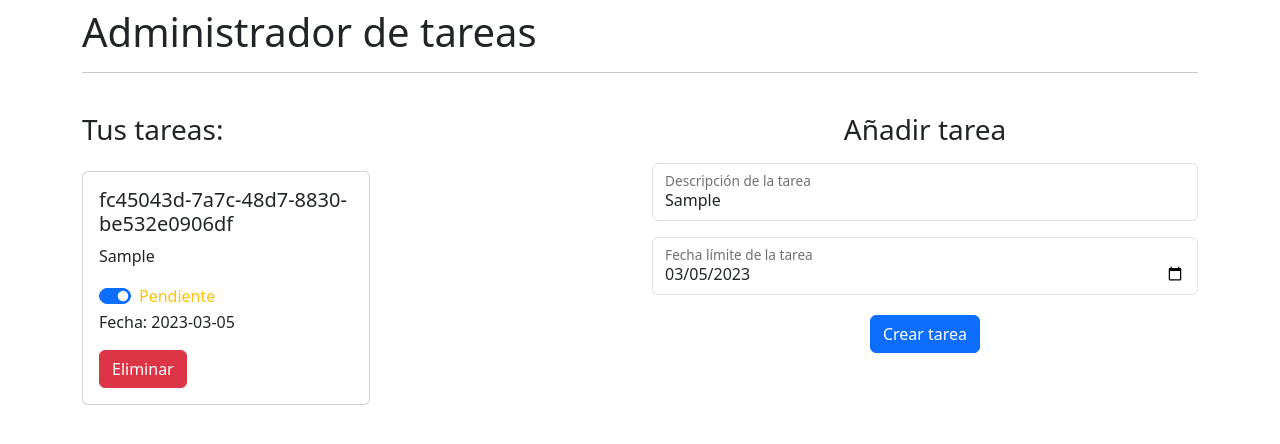
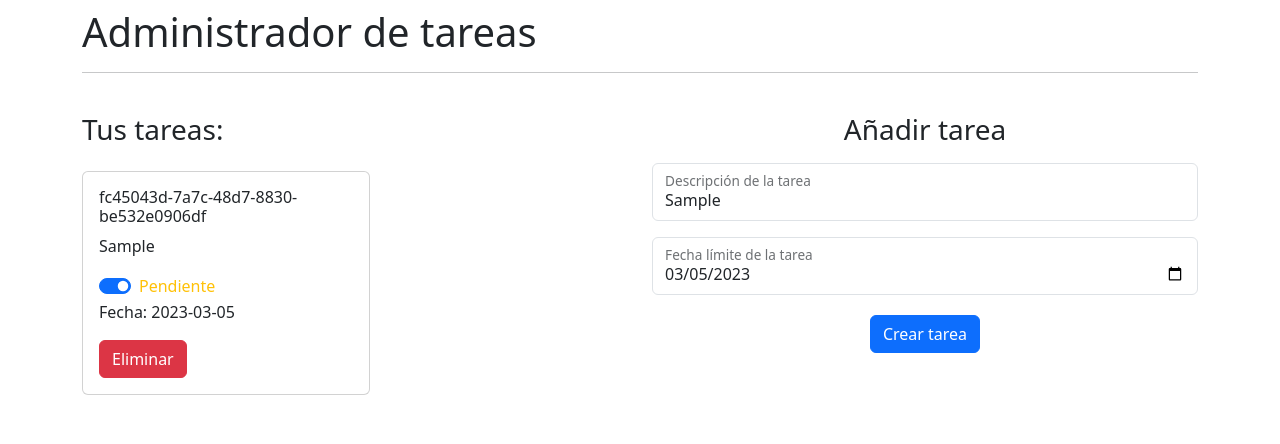
Before and after one commit to SebastianCB-dev/angular-prueba-tecnica1, an Angular app: page / in a window 1280 px wide. Both pictures are taken after typing "Sample" into the empty fields and a click on the button "Crear tarea". Shown: the top 444 px of the page. Built offline with nearby package versions, Linux system fonts and the light colour scheme.

Commit message:
Update title task

```diff
--- a/src/app/components/task-item/task-item.component.html
+++ b/src/app/components/task-item/task-item.component.html
@@ -1,7 +1,7 @@
 <div class="card" style="width: 18rem;">
   <div class="color"></div>
   <div class="card-body">
-    <h5 class="card-title">{{ task['_id'] }}</h5>
+    <h6 class="card-title">{{ task['_id'] }}</h6>
     <p class="card-text">
       {{ task['task-description'] }}
     </p>
```
